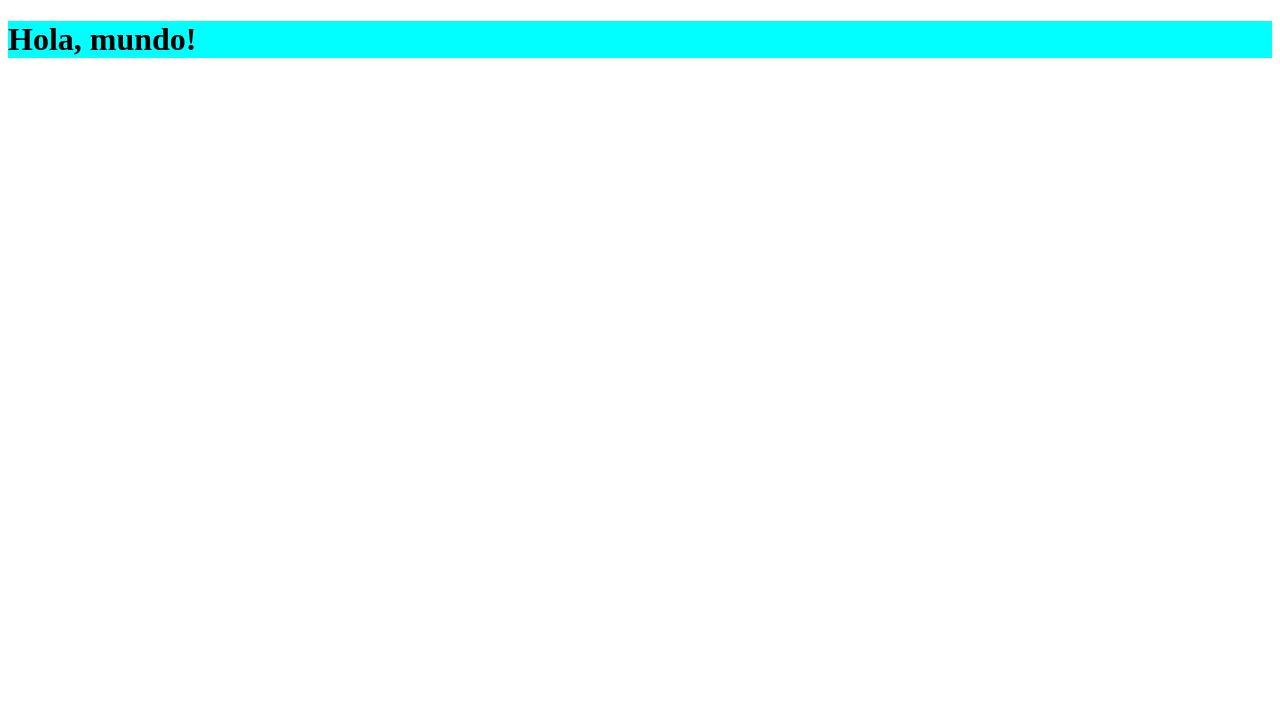
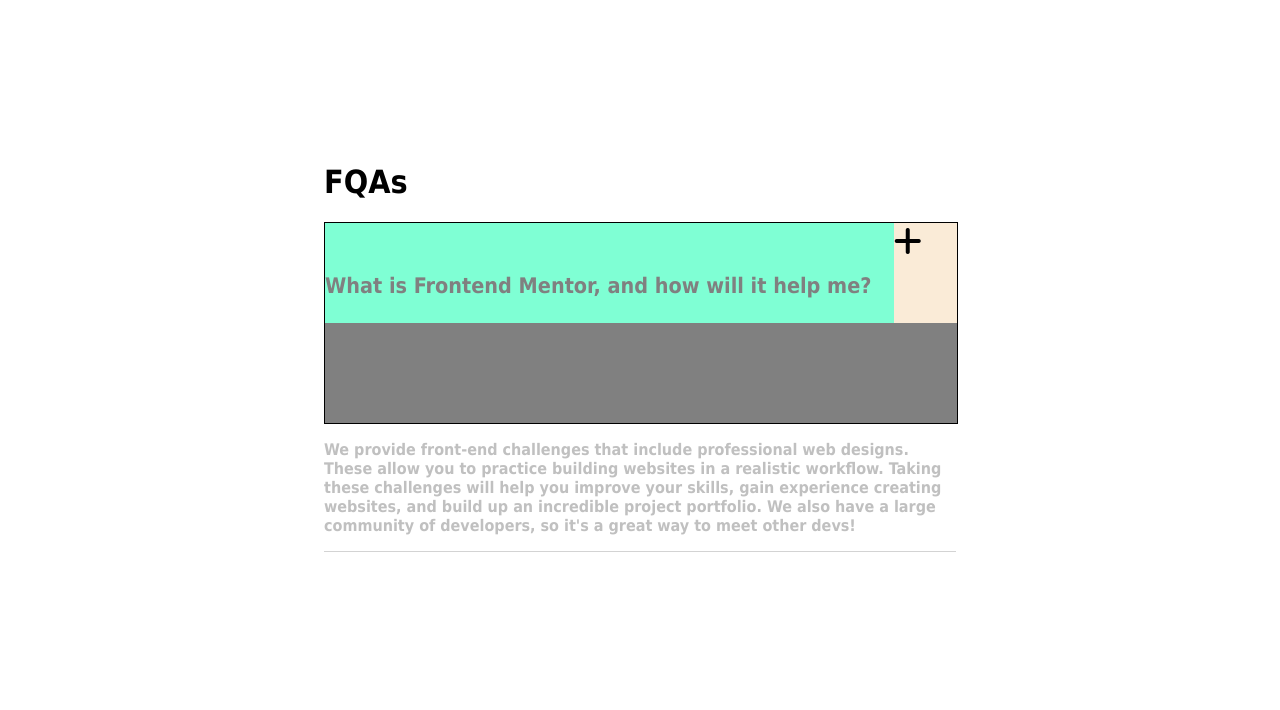
Before and after one commit to marifebastidas/fqa_page, a plain HTML site: page index.html in a window 1280 px wide. Drawn offline with Linux system fonts and the light colour scheme.

Commit message:
Progreso

```diff
--- a/index.html
+++ b/index.html
@@ -5,12 +5,30 @@
     <meta http-equiv="X-UA-Compatible" content="IE=edge">
     <meta name="viewport" content="width=device-width, initial-scale=1.0">
     <link rel="stylesheet" href="./styles.css">
+    <script src="https://kit.fontawesome.com/37bd28cc58.js" crossorigin="anonymous"></script>
     <title>Document</title>
 </head>
 <body>
 
-    <h1>Hola, mundo!</h1>
+    <div class="principal-container">
+        <div class="secondary-container">
+            <h1><strong>FQAs</strong><h1>
+                <div class="question-container">
+                    <div class="text-container">
+                        <h6>What is Frontend Mentor, and how will it help me?</h6>
+                    </div>
+                    <div class="icon-container">
+                        <i class="fa-solid fa-plus"></i>
+                    </div>
 
+                </div>
+                <div class="answer-container">
+                    <p>We provide front-end challenges that include professional web designs. These allow you to practice building websites in a realistic workflow. Taking these challenges will help you improve your skills, gain experience creating websites, and build up an incredible project portfolio. We also have a large community of developers, so it's a great way to meet other devs!</p>
+                </div>
+
+        </div>
+
+    </div>
     <script src="./script.js"></script>
 </body>
 </html>
--- a/styles.css
+++ b/styles.css
@@ -1,3 +1,57 @@
-h1 {
-    background-color: aqua;
+body {
+    box-sizing: border-box;
+    font-family: Tahoma, Verdana, sans-serif;
 }
+
+h6 {
+    color: #808080;
+}
+
+p {
+    font-size: 16px;
+    color: #C0C0C0;
+}
+
+
+.principal-container {
+    display: flex;
+    justify-content: center;
+    align-items: center;
+}
+
+.secondary-container {
+    background-color: white;
+    border: 2px solid white;
+  border-radius: 5px;
+  padding: 5px;
+    width: 50%;
+    margin: 10%;
+}
+.question-container {
+    background-color: #808080;
+    display: flex;
+    justify-content: space-between;
+    width: 100%;
+    height: 200px;
+    margin: 0 auto;
+    border: 1px solid black;
+
+}
+.text-container {
+    background-color: aquamarine;
+    width: 90%;
+  height: 100px;
+
+}
+.icon-container {
+    background-color: antiquewhite;
+    width: 10%;
+  height: 100px;
+
+
+
+}
+
+.answer-container {
+    border-bottom: 1px solid #D3D3D3;
+}
```
